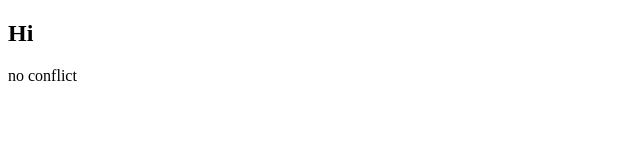
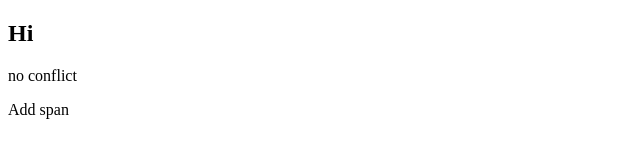
Before and after one commit to MiyernikChani/git-project, a plain HTML site: page index.html in a window 1280 px wide. Shown: the full height of the page, 0-640 px from the left. Drawn offline with Linux system fonts and the light colour scheme.

Commit message:
Add span

```diff
--- a/index.html
+++ b/index.html
@@ -9,5 +9,6 @@
 <body>
     <h2>Hi</h2>
     <p>no conflict</p>
+    <span>Add span</span>
 </body>
 </html>
```
